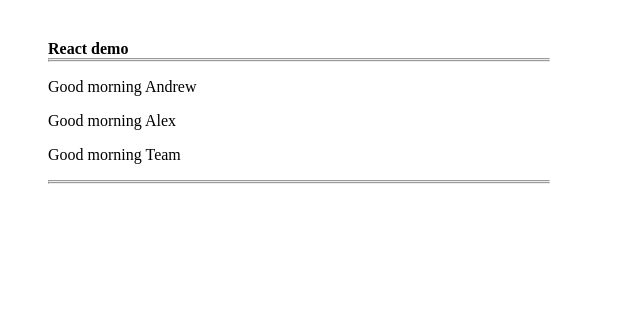
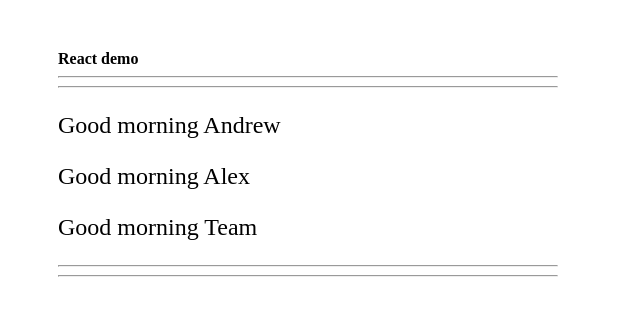
Before and after one commit to spriggsy83/basic-react-demo, a React (Create React App) app: page / in a window 1280 px wide. Shown: the top 316 px of the page, without its empty margins (0-640 px from the left). Built offline with nearby package versions, Linux system fonts and the light colour scheme.

Commit message:
6 Inline styling

```diff
--- a/src/App.jsx
+++ b/src/App.jsx
@@ -1,5 +1,4 @@
 import React from 'react';
-import './App.css';
 
 const App = () => {
   const nameList = ['Andrew', 'Alex', 'Team'];
@@ -15,7 +14,7 @@ const App = () => {
 const SayHello = (props) => {
   const hour = new Date().getHours();
   return (
-    <p>
+    <p style={{ fontSize: 'x-large' }}>
       Good {hour < 12 ? 'morning' : 'afternoon'} {props.name}
     </p>
   );
@@ -23,7 +22,7 @@ const SayHello = (props) => {
 
 const HeaderNFooter = (props) => {
   return (
-    <div>
+    <div style={{ width: '500px', margin: '50px' }}>
       <b>React demo</b>
       <hr />
       <hr />
```
